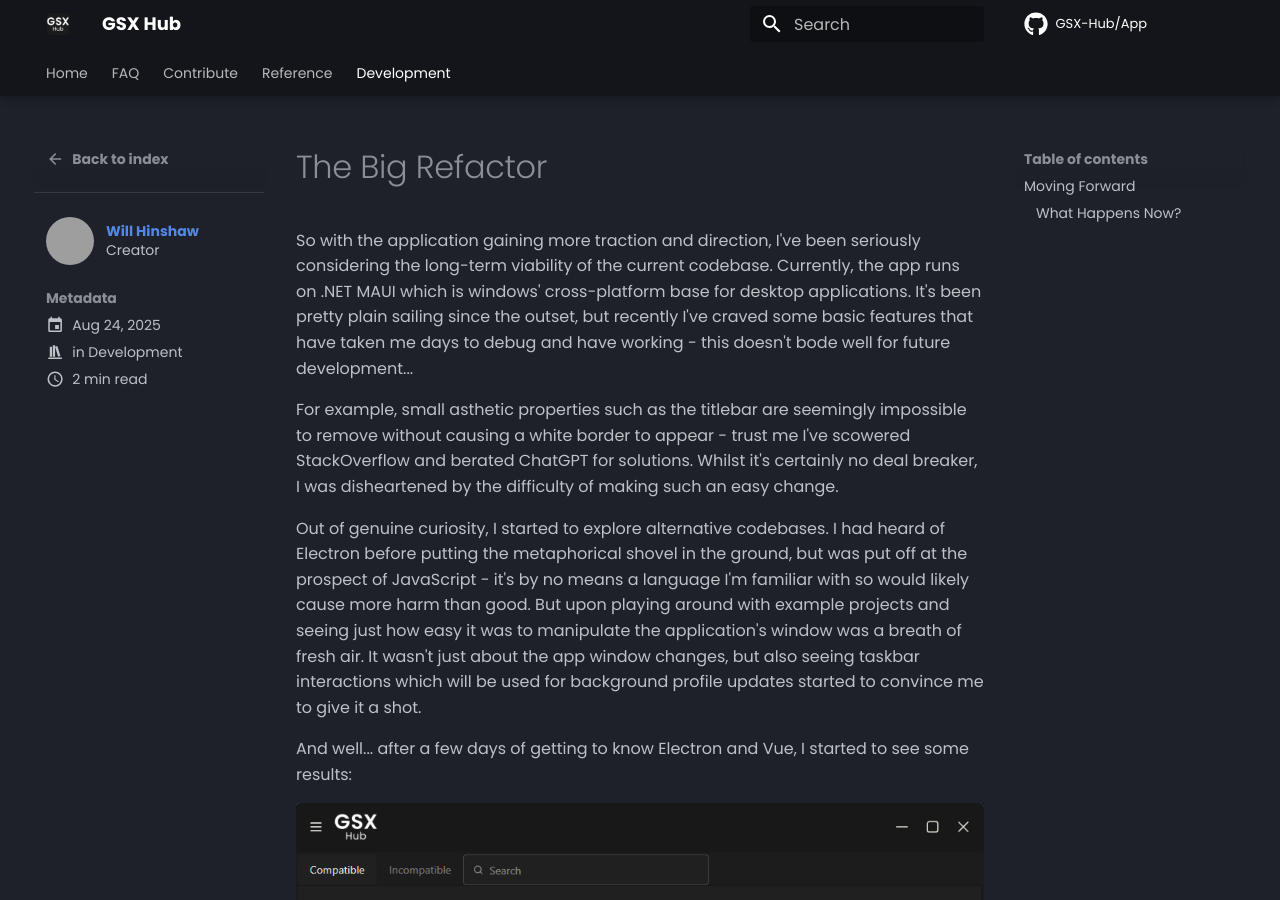
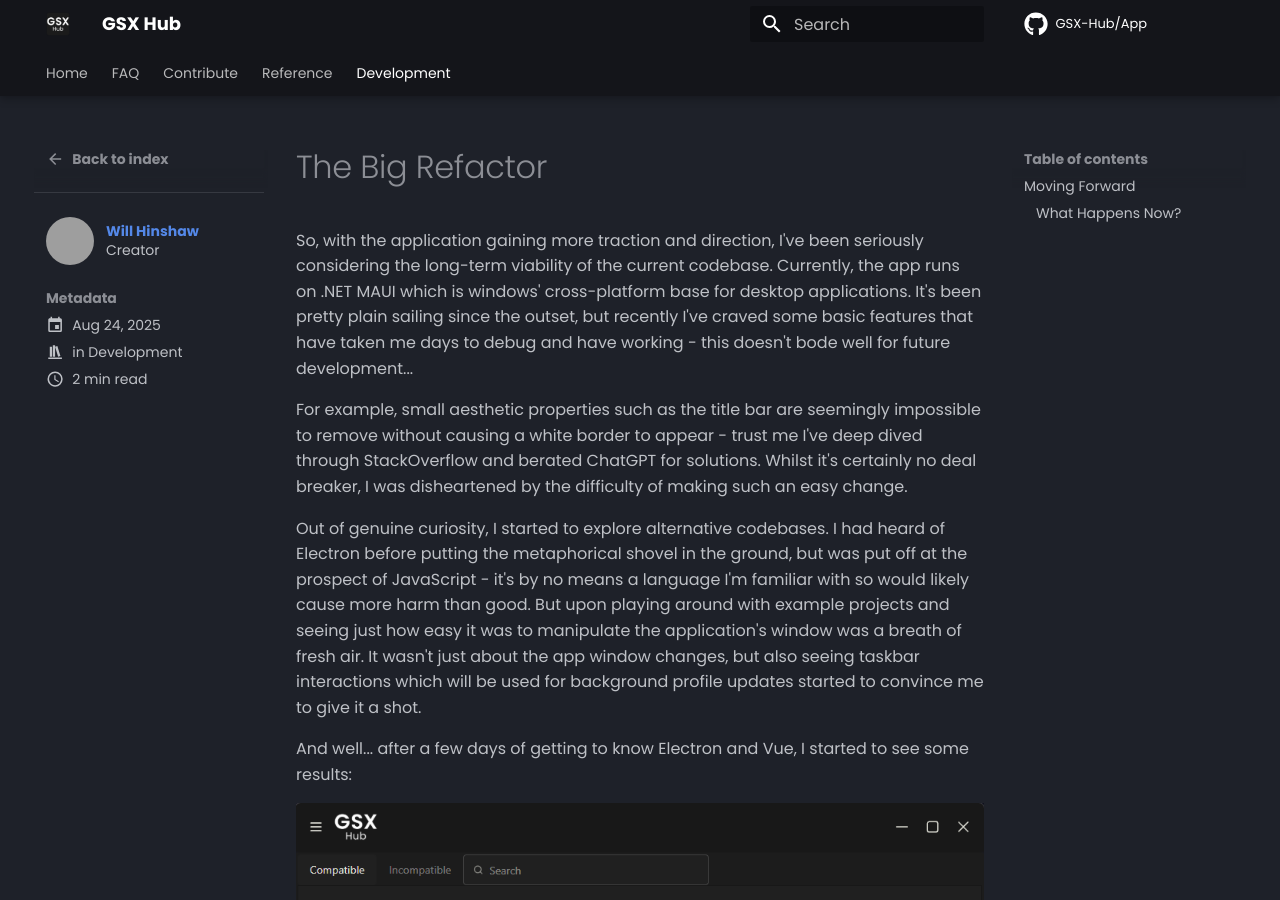
Before and after one commit to GSX-Hub/docs, an MkDocs documentation site: the page built from docs/blog/posts/TheBigRefactor.md, in a window 1280 px wide and 900 px high. Built offline with MkDocs 1.6.1 and Material for MkDocs 9.7.7, drawn with Linux system fonts in a browser that asks for light colours; comment, search, counter and statistics services are not loaded; grey boxes are pictures that could not be loaded.

Commit message:
Update Big Refactor

```diff
--- a/docs/blog/posts/TheBigRefactor.md
+++ b/docs/blog/posts/TheBigRefactor.md
@@ -10,11 +10,11 @@
 
 # The Big Refactor
 
-So with the application gaining more traction and direction, I've been seriously considering the long-term viability of the current codebase. Currently, the app runs on .NET MAUI which is windows' cross-platform base for desktop applications. It's been pretty plain sailing since the outset, but recently I've craved some basic features that have taken me days to debug and have working - this doesn't bode well for future development...
+So, with the application gaining more traction and direction, I've been seriously considering the long-term viability of the current codebase. Currently, the app runs on .NET MAUI which is windows' cross-platform base for desktop applications. It's been pretty plain sailing since the outset, but recently I've craved some basic features that have taken me days to debug and have working - this doesn't bode well for future development...
 
 <!-- more -->
 
-For example, small asthetic properties such as the titlebar are seemingly impossible to remove without causing a white border to appear - trust me I've scowered StackOverflow and berated ChatGPT for solutions. Whilst it's certainly no deal breaker, I was disheartened by the difficulty of making such an easy change.
+For example, small aesthetic properties such as the title bar are seemingly impossible to remove without causing a white border to appear - trust me I've deep dived through StackOverflow and berated ChatGPT for solutions. Whilst it's certainly no deal breaker, I was disheartened by the difficulty of making such an easy change.
 
 Out of genuine curiosity, I started to explore alternative codebases. I had heard of Electron before putting the metaphorical shovel in the ground, but was put off at the prospect of JavaScript - it's by no means a language I'm familiar with so would likely cause more harm than good. But upon playing around with example projects and seeing just how easy it was to manipulate the application's window was a breath of fresh air. It wasn't just about the app window changes, but also seeing taskbar interactions which will be used for background profile updates started to convince me to give it a shot.
 
@@ -28,6 +28,10 @@
 
 <figure markdown="span">
   ![Second Electron Iteration](./TheBigRefactor/electron_GDnl6OlfXQ.png)
+</figure>
+
+<figure markdown="span">
+  ![Brand New Home Screen](./TheBigRefactor/electron_QJV8mAqGoz.png)
 </figure>
 
 ---
```
Also changed, not shown: docs/blog/posts/TheBigRefactor/electron_QJV8mAqGoz.png (added).
